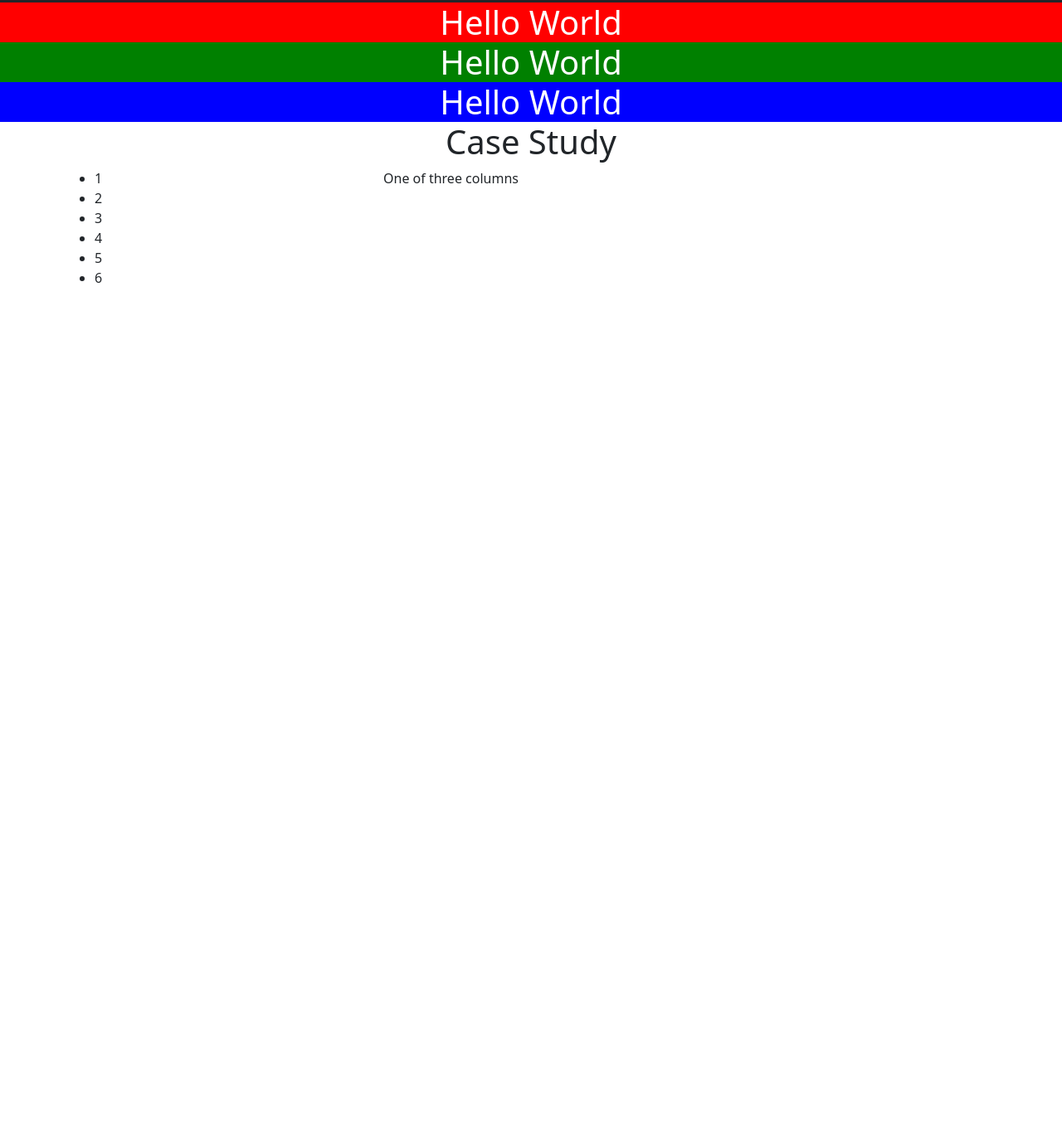
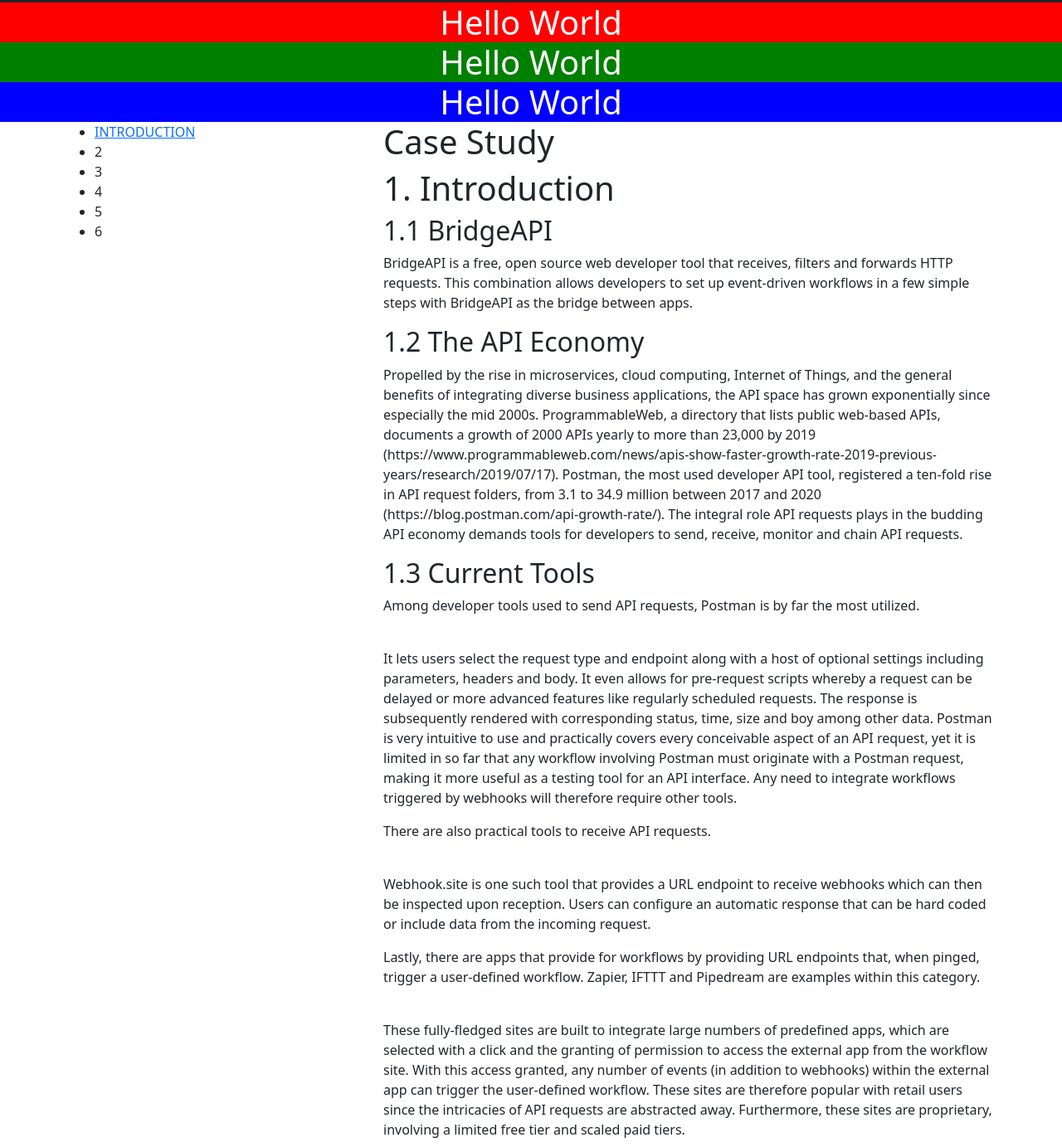
Before and after one commit to williampj/bridgeapi-dev.github.io, a website: page index.html in a window 1280 px wide. Shown: the part 797-2180 px from the top of the page at 83% size. Before the commit the page ends 1200 px from the top, so only its background shows below. Drawn offline with Linux system fonts and the light colour scheme.

Commit message:
introduction

```diff
--- a/index.html
+++ b/index.html
@@ -103,14 +103,17 @@
 
       <!-- Main Body -->
       <section id="main">
-        <h1 class="text-center">Case Study</h1>
         <div class="container">
           <div class="row">
             <!-- TODO: Mobile size -->
             <div class="col-md-4">
-              <nav>
+              <nav class="sticky-top top-200">
                 <ul>
-                  <li>1</li>
+                  <li>
+                    <a href="#introduction" class="case-study-anchor">
+                      INTRODUCTION
+                    </a>
+                  </li>
                   <li>2</li>
                   <li>3</li>
                   <li>4</li>
@@ -119,9 +122,50 @@
                 </ul>
               </nav>
             </div>
+            <!-- CASE STUDY -->
             <div id="main-case-study" class="col-md-8">
-              One of three columns
+              <h1>Case Study</h1>
+              <!-- 1. INTRODUCTION -->
+              <section id="introduction">
+                <h1>1. Introduction</h1>
+                  <h2>1.1 BridgeAPI</h1>
+                  <p>
+                      BridgeAPI is a free, open source web developer tool that receives, filters and forwards HTTP requests. This combination allows developers to set up event-driven workflows in a few simple steps with BridgeAPI as the bridge between apps.
+                  </p>
+
+                  <h2>1.2 The API Economy</h2>
+                  <p>
+                      Propelled by the rise in microservices, cloud computing, Internet of Things, and the general benefits of integrating diverse business applications, the API space has grown exponentially since especially the mid 2000s. ProgrammableWeb, a directory that lists public web-based APIs, documents a growth of 2000 APIs yearly to more than 23,000 by 2019 (https://www.programmableweb.com/news/apis-show-faster-growth-rate-2019-previous-years/research/2019/07/17). Postman, the most used developer API tool, registered a ten-fold rise in API request folders, from 3.1 to 34.9 million between 2017 and 2020 (https://blog.postman.com/api-growth-rate/). The integral role API requests plays in the budding API economy demands tools for developers to send, receive, monitor and chain API requests.
+                  </p>
+
+                  <h2>1.3 Current Tools</h2>
+                  <p>
+                      Among developer tools used to send API requests, Postman is by far the most utilized.
+                  </p>
+                  <img />
+                  <p>
+                      It lets users select the request type and endpoint along with a host of optional settings including parameters, headers and body. It even allows for pre-request scripts whereby a request can be delayed or more advanced features like regularly scheduled requests. The response is subsequently rendered with corresponding status, time, size and boy among other data. Postman is very intuitive to use and practically covers every conceivable aspect of an API request, yet it is limited in so far that any workflow involving Postman must originate with a Postman request, making it more useful as a testing tool for an API interface. Any need to integrate workflows triggered by webhooks will therefore require other tools.
+                  </p>
+
+                  <p>There are also practical tools to receive API requests.</p>
+                  <img />
+                  <p>
+                      Webhook.site is one such tool that provides a URL endpoint to receive webhooks which can then be inspected upon reception. Users can configure an automatic response that can be hard coded or include data from the incoming request.
+                  </p>
+                  <p>
+                      Lastly, there are apps that provide for workflows by providing URL endpoints that, when pinged, trigger a user-defined workflow. Zapier, IFTTT and Pipedream are examples within this category.
+                  </p>
+
+                  <img />
+                  <img />
+
+                  <p>
+                     These fully-fledged sites are built to integrate large numbers of predefined apps, which are selected with a click and the granting of permission to access the external app from the workflow site. With this access granted, any number of events (in addition to webhooks) within the external app can trigger the user-defined workflow. These sites are therefore popular with retail users since the intricacies of API requests are abstracted away. Furthermore, these sites are proprietary, involving a limited free tier and scaled paid tiers.
+                  </p>
+              </section>
+              <!-- End of 1. INTRODUCTION -->
             </div>
+            <!-- End of CASE STUDY -->
           </div>
         </div>
       </section>
--- a/stylesheets/main.css
+++ b/stylesheets/main.css
@@ -15,3 +15,7 @@
 .mw-100 {
   max-width: 100%;
 }
+
+.top-200 {
+  top: 200px;
+}
```
